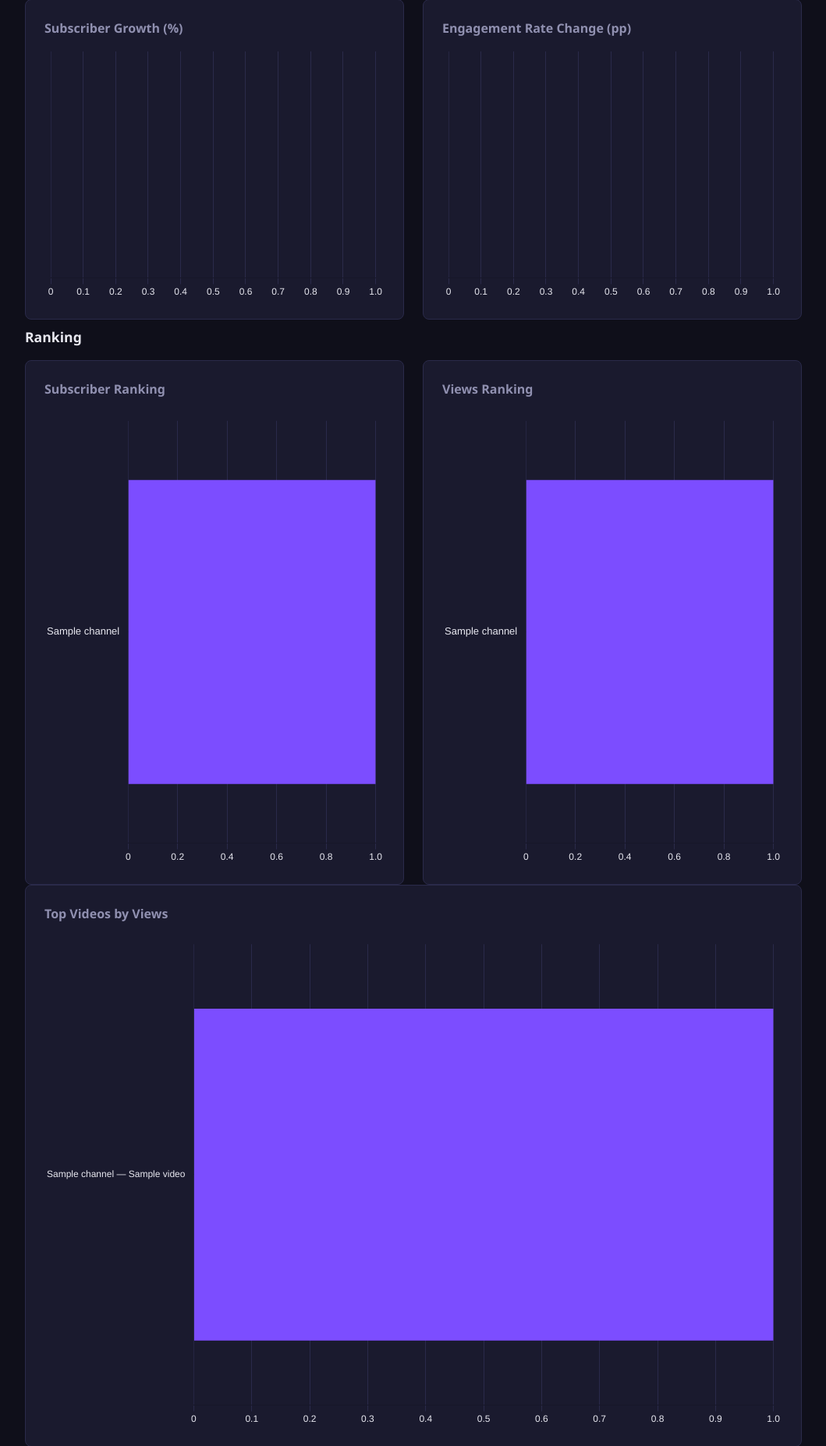
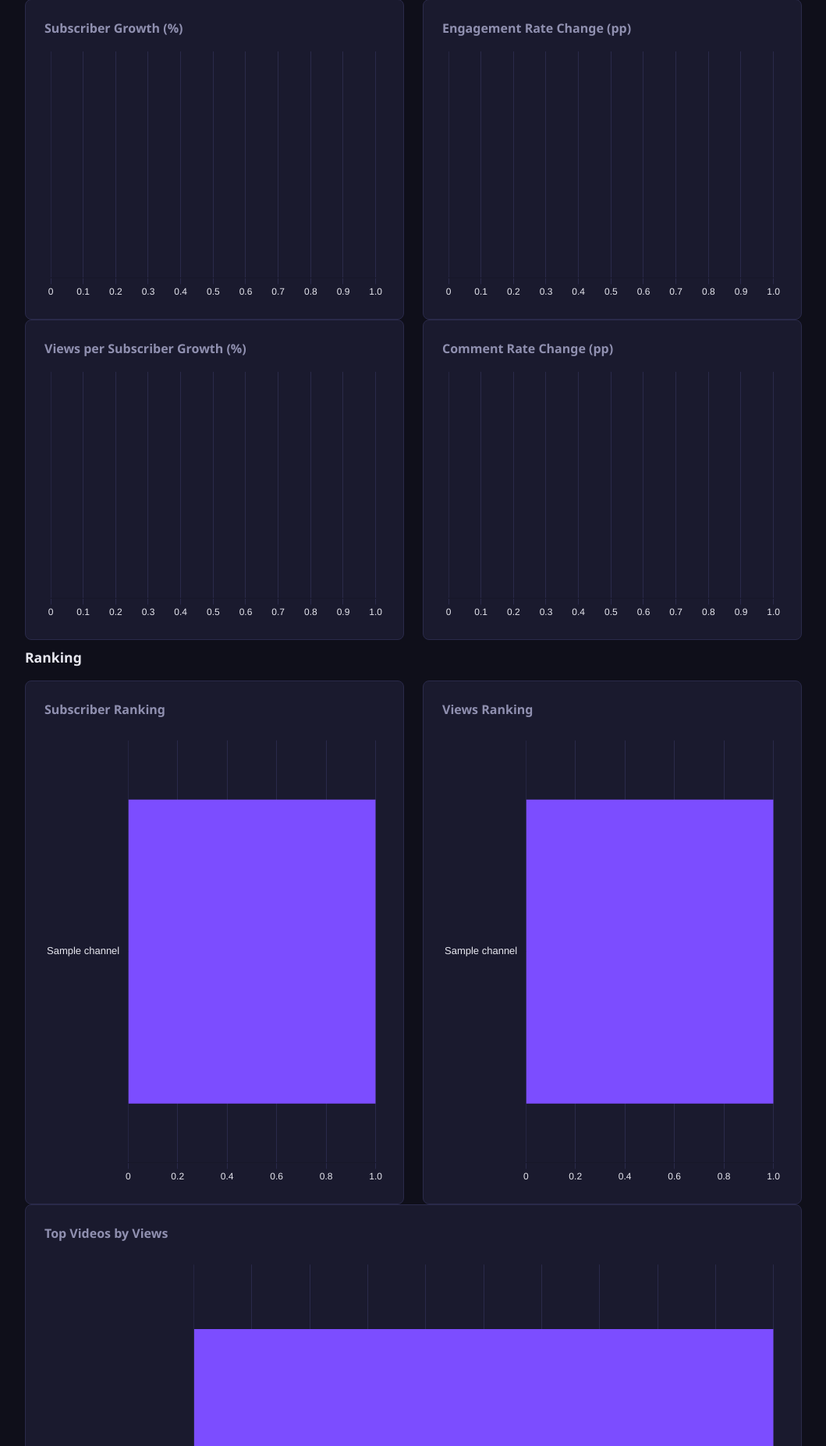
Before and after one commit to arnaud-cloud/YouTubeCommunityAnalyzer, a Flask app: page /tracker/1 in a window 1280 px wide. Shown: the part 1456-3311 px from the top of the page at 78% size, without its empty margins (220-1279 px from the left). Run offline with Flask 3, Linux system fonts and the light colour scheme; tables that the repository leaves empty hold one stand-in row (values such as "Sample post").

Commit message:
Expand Growth Leaders to 2x3 with Views/Subscriber and Comment Rate
Added two new panels: Views per Subscriber Growth (%) and Comment Rate
Change (pp), completing a 2x3 grid. Refactored video_snapshots aggregation
to include comment_count alongside likes and views.

Co-Authored-By: Claude Sonnet 4.6 <noreply@anthropic.com>

```diff
--- a/templates/tracker_dashboard.html
+++ b/templates/tracker_dashboard.html
@@ -120,6 +120,16 @@ document.addEventListener('click', () => dropdown.classList.remove('open'));
         <div class="chart-container half">
             <h2>Engagement Rate Change (pp)</h2>
             <canvas id="glEngChart" height="220"></canvas>
+        </div>
+    </div>
+    <div class="chart-row">
+        <div class="chart-container half">
+            <h2>Views per Subscriber Growth (%)</h2>
+            <canvas id="glVpsChart" height="220"></canvas>
+        </div>
+        <div class="chart-container half">
+            <h2>Comment Rate Change (pp)</h2>
+            <canvas id="glCommentChart" height="220"></canvas>
         </div>
     </div>
 </div>
@@ -415,13 +425,14 @@ function renderGrowthLeaders() {
     for (const snaps of Object.values(byChannel))
         snaps.sort((a, b) => a.snapshot_date.localeCompare(b.snapshot_date));
 
-    // Aggregate video_snapshots by channel+date for engagement
-    const engMap = {};
+    // Aggregate video_snapshots by channel+date for engagement and comment rate
+    const vidMap = {};
     for (const vs of allData.video_snapshots) {
         const key = vs.channel_id + '|' + vs.snapshot_date;
-        if (!engMap[key]) engMap[key] = {likes: 0, views: 0};
-        engMap[key].likes += vs.like_count || 0;
-        engMap[key].views += vs.view_count || 0;
+        if (!vidMap[key]) vidMap[key] = {likes: 0, views: 0, comments: 0};
+        vidMap[key].likes    += vs.like_count    || 0;
+        vidMap[key].views    += vs.view_count    || 0;
+        vidMap[key].comments += vs.comment_count || 0;
     }
 
     const stats = [];
@@ -431,22 +442,30 @@ function renderGrowthLeaders() {
 
         const pct = (a, b) => a ? (b - a) / a * 100 : null;
 
-        const viewGrowth    = pct(first.view_count, last.view_count);
-        const subGrowth     = pct(first.subscriber_count, last.subscriber_count);
-        const avgFirst      = first.video_count ? first.view_count / first.video_count : 0;
-        const avgLast       = last.video_count  ? last.view_count  / last.video_count  : 0;
+        const viewGrowth     = pct(first.view_count, last.view_count);
+        const subGrowth      = pct(first.subscriber_count, last.subscriber_count);
+        const avgFirst       = first.video_count ? first.view_count / first.video_count : 0;
+        const avgLast        = last.video_count  ? last.view_count  / last.video_count  : 0;
         const avgViewsGrowth = pct(avgFirst, avgLast);
+        const vpsFirst       = first.subscriber_count ? first.view_count / first.subscriber_count : null;
+        const vpsLast        = last.subscriber_count  ? last.view_count  / last.subscriber_count  : null;
+        const vpsGrowth      = pct(vpsFirst, vpsLast);
 
-        const eFirst = engMap[cid + '|' + first.snapshot_date];
-        const eLast  = engMap[cid + '|' + last.snapshot_date];
-        const engFirst = eFirst && eFirst.views ? eFirst.likes / eFirst.views * 100 : null;
-        const engLast  = eLast  && eLast.views  ? eLast.likes  / eLast.views  * 100 : null;
-        const engChange = engFirst !== null && engLast !== null ? engLast - engFirst : null;
+        const vFirst = vidMap[cid + '|' + first.snapshot_date];
+        const vLast  = vidMap[cid + '|' + last.snapshot_date];
 
-        stats.push({cid, viewGrowth, subGrowth, avgViewsGrowth, engChange});
+        const engFirst      = vFirst && vFirst.views ? vFirst.likes    / vFirst.views * 100 : null;
+        const engLast       = vLast  && vLast.views  ? vLast.likes     / vLast.views  * 100 : null;
+        const engChange     = engFirst !== null && engLast !== null ? engLast - engFirst : null;
+
+        const comFirst      = vFirst && vFirst.views ? vFirst.comments / vFirst.views * 100 : null;
+        const comLast       = vLast  && vLast.views  ? vLast.comments  / vLast.views  * 100 : null;
+        const commentChange = comFirst !== null && comLast !== null ? comLast - comFirst : null;
+
+        stats.push({cid, viewGrowth, subGrowth, avgViewsGrowth, vpsGrowth, engChange, commentChange});
     }
 
-    const renderLeader = (canvasId, key, label, unit) => {
+    const renderLeader = (canvasId, key, label) => {
         const valid = stats.filter(s => s[key] !== null)
             .sort((a, b) => b[key] - a[key]).slice(0, topN);
         renderHBarChart(canvasId,
@@ -455,10 +474,12 @@ function renderGrowthLeaders() {
             label, 13, valid.map(s => s.cid));
     };
 
-    renderLeader('glViewsChart',   'viewGrowth',     'Views Growth %',      '%');
-    renderLeader('glAvgViewsChart','avgViewsGrowth', 'Avg Views/Video %',   '%');
-    renderLeader('glSubsChart',    'subGrowth',      'Subscriber Growth %', '%');
-    renderLeader('glEngChart',     'engChange',      'Engagement Δ pp',     'pp');
+    renderLeader('glViewsChart',    'viewGrowth',     'Views Growth %');
+    renderLeader('glAvgViewsChart', 'avgViewsGrowth', 'Avg Views/Video %');
+    renderLeader('glSubsChart',     'subGrowth',      'Subscriber Growth %');
+    renderLeader('glEngChart',      'engChange',      'Engagement Δ pp');
+    renderLeader('glVpsChart',      'vpsGrowth',      'Views/Subscriber %');
+    renderLeader('glCommentChart',  'commentChange',  'Comment Rate Δ pp');
 }
 
 function renderHBarChart(canvasId, labels, data, label, labelFontSize = 10, colorKeys = null) {
```
